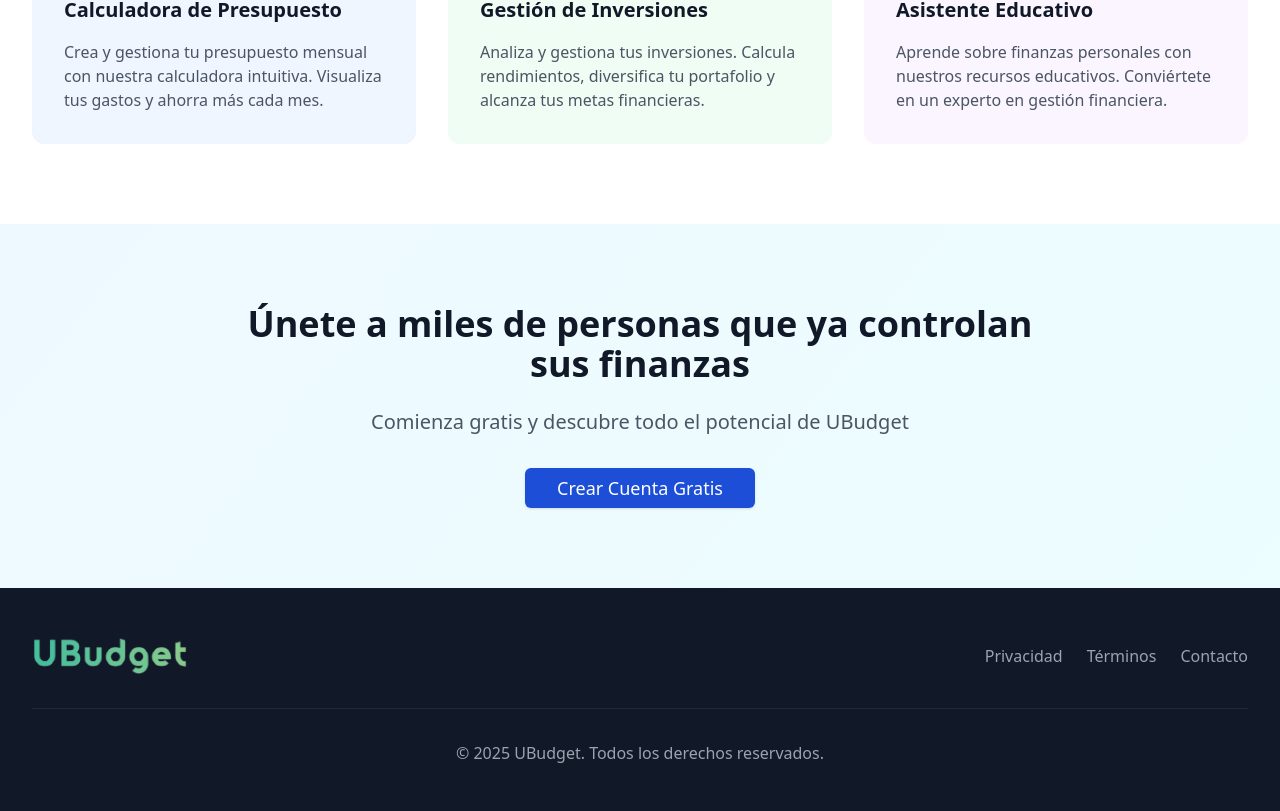
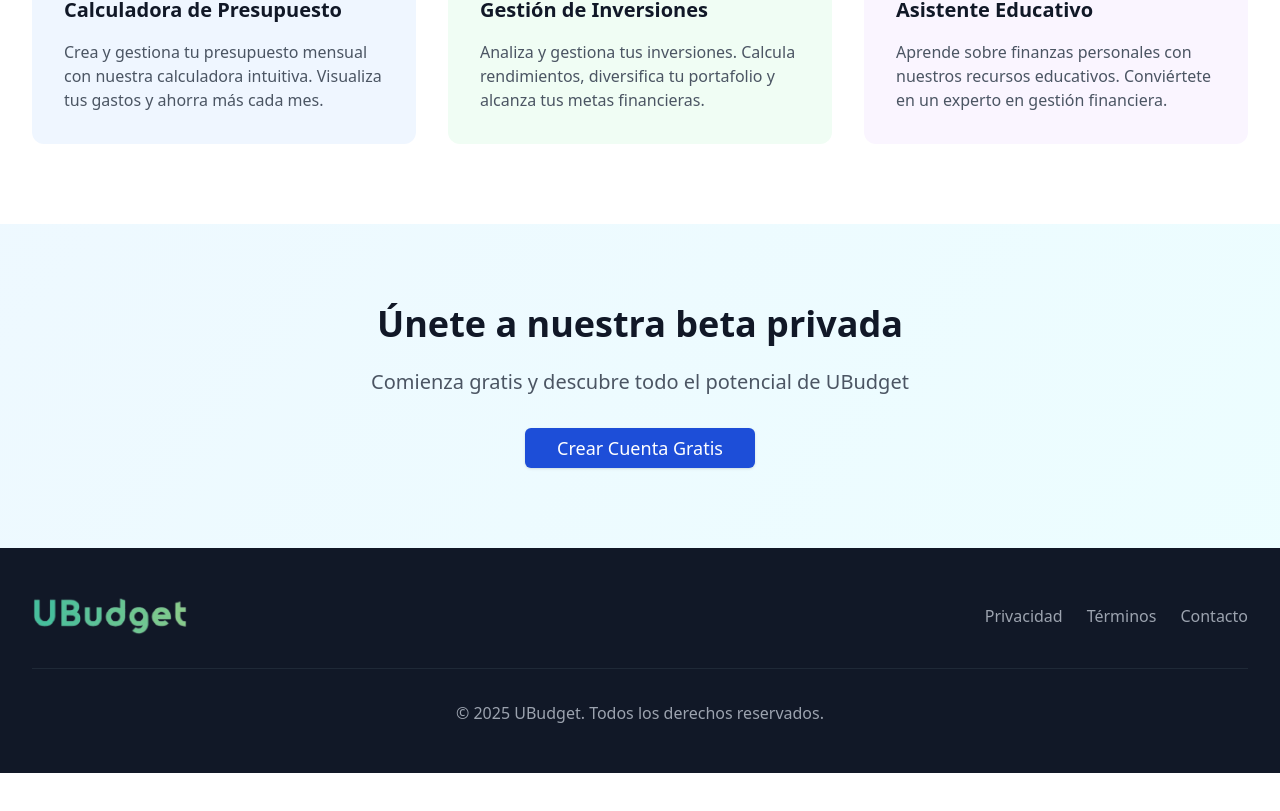
Before and after one commit to ncastellanosr/Buitrago, a React (Vite) app in the folder Proyecto/Frontend/: page / in a window 1280 px wide. Shown: the part 852-1663 px from the top of the page. After the commit the page ends 1625 px from the top, so only its background shows below. Built offline with nearby package versions, Linux system fonts and the light colour scheme; no server answers.

Commit message:
Homepage actualizado

```diff
--- a/Proyecto/Frontend/src/components/HomePage.tsx
+++ b/Proyecto/Frontend/src/components/HomePage.tsx
@@ -127,7 +127,7 @@ const HomePage: React.FC = () => {
         <div className="py-20">
           <div className="max-w-4xl mx-auto px-4 sm:px-6 lg:px-8 text-center">
             <h2 className="text-3xl md:text-4xl font-bold text-gray-900 mb-6">
-              Únete a miles de personas que ya controlan sus finanzas
+              Únete a nuestra beta privada
             </h2>
             <p className="text-xl text-gray-600 mb-8">
               Comienza gratis y descubre todo el potencial de UBudget
```
